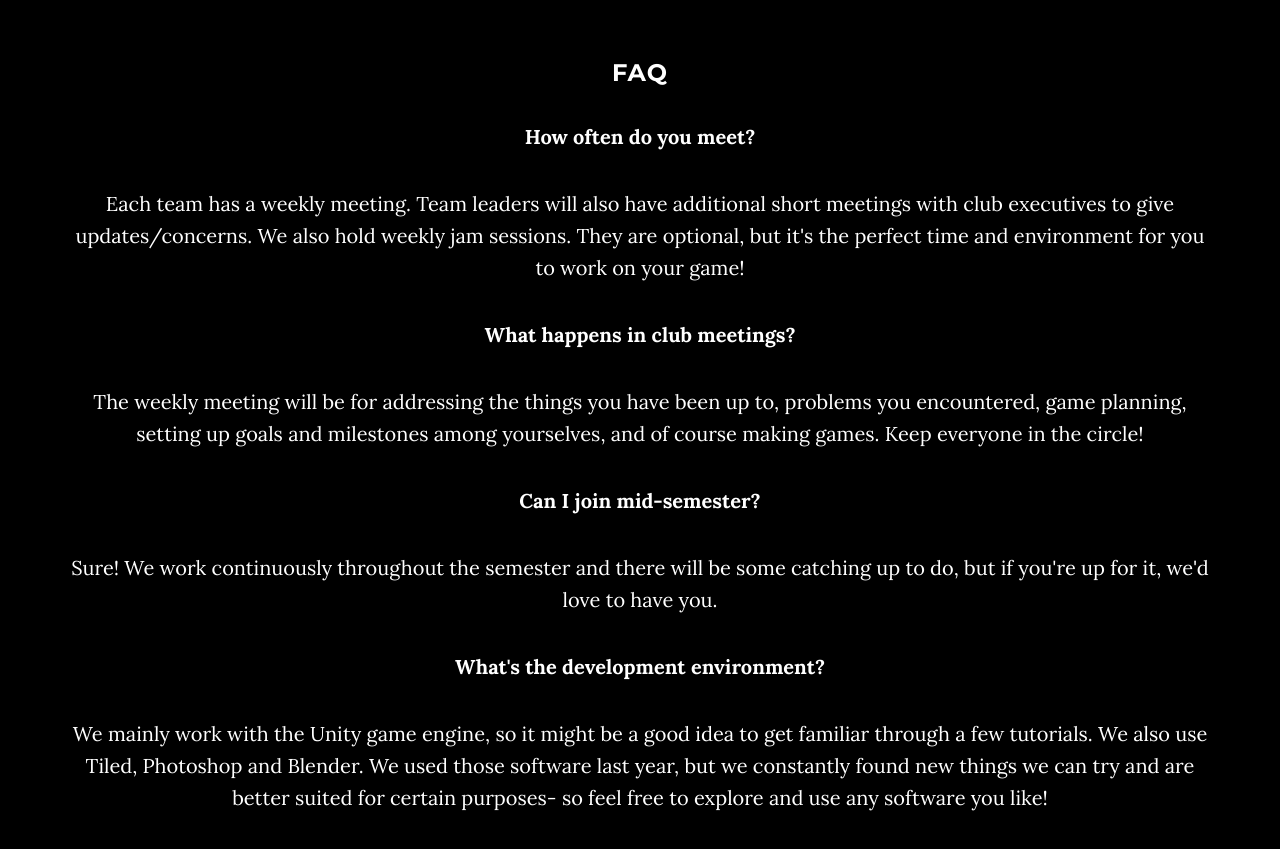
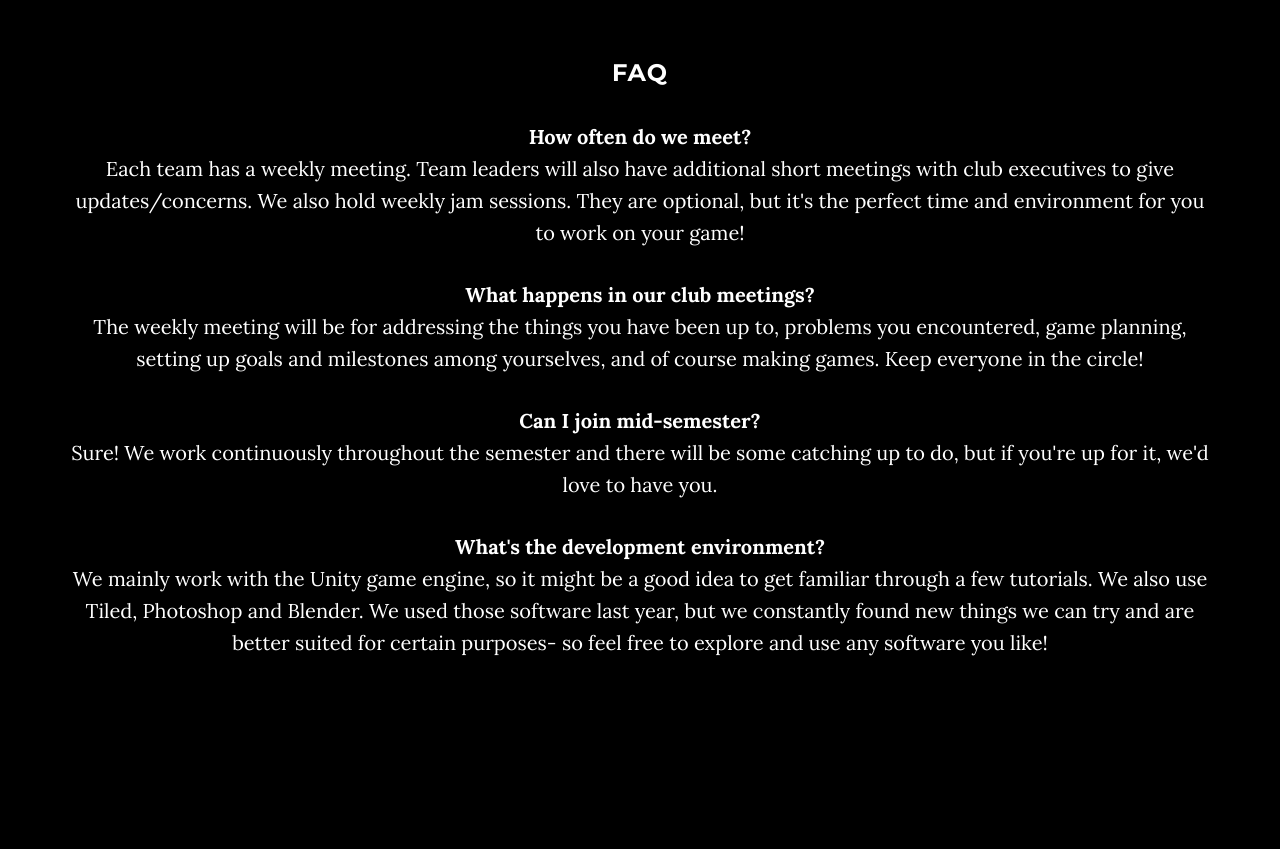
Before and after one commit to AMS-GDA/AGDA, a plain HTML site: page index.html in a window 1280 px wide. Shown: the part 2000-2849 px from the top of the page. Drawn offline with Linux system fonts and the light colour scheme; animation ran at ten frames a second.

Commit message:
Formats FAQ

```diff
--- a/css/AgdaGlobalStyles.css
+++ b/css/AgdaGlobalStyles.css
@@ -67,3 +67,18 @@
         padding: 40px 0 40px 35px;
     }
 }
+
+.q_block {
+    margin-bottom: 30px;
+}
+
+.question {
+    /*font-family: 'Titillium Web', sans-serif;*/
+    font-weight: bold;
+    margin: 0 0 0px;
+}
+
+.answer {
+    /*font-family: 'Antic Slab', serif;*/
+    margin: 0 0 0px;
+}
--- a/index.html
+++ b/index.html
@@ -232,17 +232,48 @@
     </section>
 -->
 
-	<section id="FAQ" class="container content-section text-center faq">
-		<h3 class="faq__title">FAQ</h3>
-        <p><strong>How often do you meet?</strong></p>
-		<p>Each team has a weekly meeting. Team leaders will also have additional short meetings with club executives to give updates/concerns. We also hold weekly jam sessions. They are optional, but it&#39;s the perfect time and environment for you to work on your game!</p>
-		<p><strong>What happens in club meetings?</strong></p>
-		<p>The weekly meeting will be for addressing the things  you have been up to, problems you encountered, game planning, setting up goals and milestones among yourselves, and of course making games.  Keep everyone in the circle!</p>
-		<p><strong>Can I join mid-semester?</strong></p>
-		<p>Sure! We work continuously throughout the semester and there will be some catching up to do, but if you&#39;re up for it, we&#39;d love to have you.</p>
-		<p><strong>What&#39;s the development environment?</strong></p>
-		<p>We mainly work with the Unity game engine, so it might be a good idea to get familiar through a few tutorials. We also use Tiled, Photoshop and Blender. We used those software last year, but we constantly found new things we can try and are better suited for certain purposes- so feel free to explore and use any software you like! </p>
-	</section>
+    <section id="FAQ" class="container content-section text-center faq">
+        <h3 class="faq__title">FAQ</h3>
+        <div class="q_block">
+            <p class="question">
+                How often do we meet?
+            </p>
+
+            <p class="answer">
+                Each team has a weekly meeting. Team leaders will also have additional short meetings with club executives
+                to give updates/concerns. We also hold weekly jam sessions. They are optional, but it's the perfect time and
+                environment for you to work on your game!
+            </p>
+        </div>
+        <div class="q_block">
+            <p class="question">
+                What happens in our club meetings?
+            </p>
+
+            <p class="answer">
+                The weekly meeting will be for addressing the things you have been up to, problems you encountered, game
+                planning, setting up goals and milestones among yourselves, and of course making games. Keep everyone in the
+                circle!
+            </p>
+        </div>
+        <div class="q_block">
+            <p class="question">Can I join mid-semester?</p>
+
+            <p class="answer">Sure! We work continuously throughout the semester and there will be some catching up to do,
+                but if you&#39;re up
+                for it, we&#39;d love to have you.</p>
+        </div>
+        <div class="q_block">
+            <p class="question">What&#39;s the development environment?</p>
+
+            <p class="answer">We mainly work with the Unity game engine, so it might be a good idea to get familiar through
+                a few tutorials. We
+                also use Tiled, Photoshop and Blender. We used those software last year, but we constantly found new things
+                we
+                can try and are better suited for certain purposes- so feel free to explore and use any software you
+                like!</p>
+        </div>
+    </section>
 
     <!-- Contact Section -->
     <section id="contact" class="container content-section text-center contact">
```
